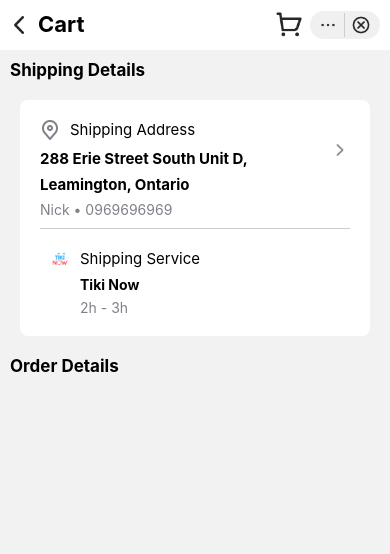
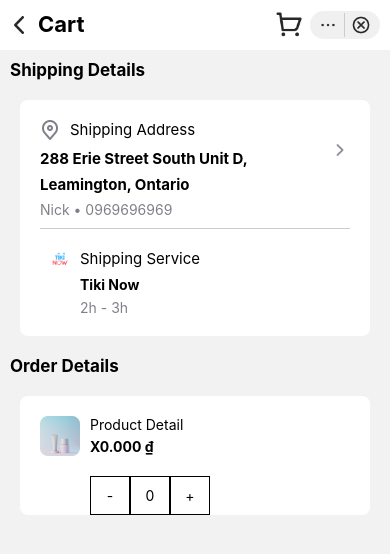
Before and after one commit to areebaqamar021/react-native-projects, a React Native app in the folder ecommerceUi/: screen /Cart in a window 390 px wide. Shown: the top 554 px of the page. Built offline with nearby package versions, Linux system fonts and the light colour scheme.

Commit message:
Refactor Cart screen: Enhance shipping details layout and add product quantity controls

```diff
--- a/ecommerceUi/src/screens/Cart.js
+++ b/ecommerceUi/src/screens/Cart.js
@@ -54,12 +54,29 @@ const Cart = () => {
                             }} />
                             <Text style={{ fontSize: 15, marginBottom: 8 }}>Shipping Service</Text></View>
                         <Text style={{ fontWeight: 'bold', marginLeft: 30, marginBottom: 6 }}>Tiki Now</Text>
-                        <Text style={{marginLeft: 30, color: '#808089'}}>2h - 3h</Text>
+                        <Text style={{ marginLeft: 30, color: '#808089' }}>2h - 3h</Text>
                     </View>
                 </View>
                 <Text style={{ fontSize: 17, fontWeight: 'bold', marginLeft: 10 }}>Order Details</Text>
-                <View>
-
+                <View style={styles.shippingContainer}>
+                    <View style={styles.details}>
+                        <Image
+                            source={(require('../assets/image1.png'))}
+                            resizeMode='contain'
+                            style={{
+                                width: 40,
+                                height: 40, marginRight: 10,
+                            }}
+                        />
+                        <View style={{ flexDirection: 'column', }}>
+                            <Text style={{ marginBottom: 5 }}>Product Detail</Text>
+                            <Text style={{ fontWeight: 'bold' }}>X0.000 ₫</Text></View>
+                    </View>
+                    <View style={{flexDirection: 'row', marginLeft: 70}}>
+                        <Text style={styles.buttons}>-</Text>
+                        <Text style={styles.buttons}>0</Text>
+                        <Text style={styles.buttons}>+</Text>
+                    </View>
                 </View>
             </ScrollView>
         </View>
@@ -94,5 +111,16 @@ const styles = StyleSheet.create({
         justifyContent: 'space-between',
         marginLeft: 30,
         marginBottom: 20,
+    },
+    details: {
+        flexDirection: 'row',
+        margin: 20,
+        marginBottom: 20,
+    },
+    buttons: {
+        borderWidth: 1,
+        padding: 10,
+        width: 40,
+        textAlign: 'center',
     }
 })
```
Also changed, not shown: ecommerceUi/src/assets/image1.png (added).
